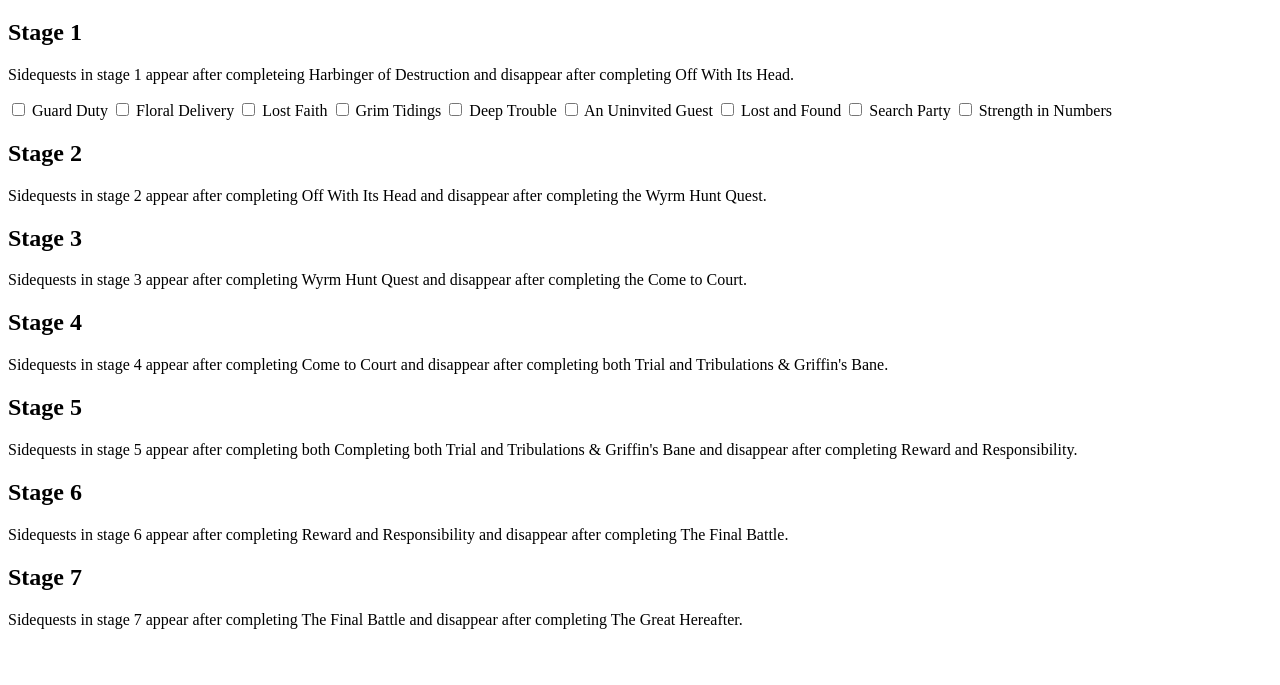
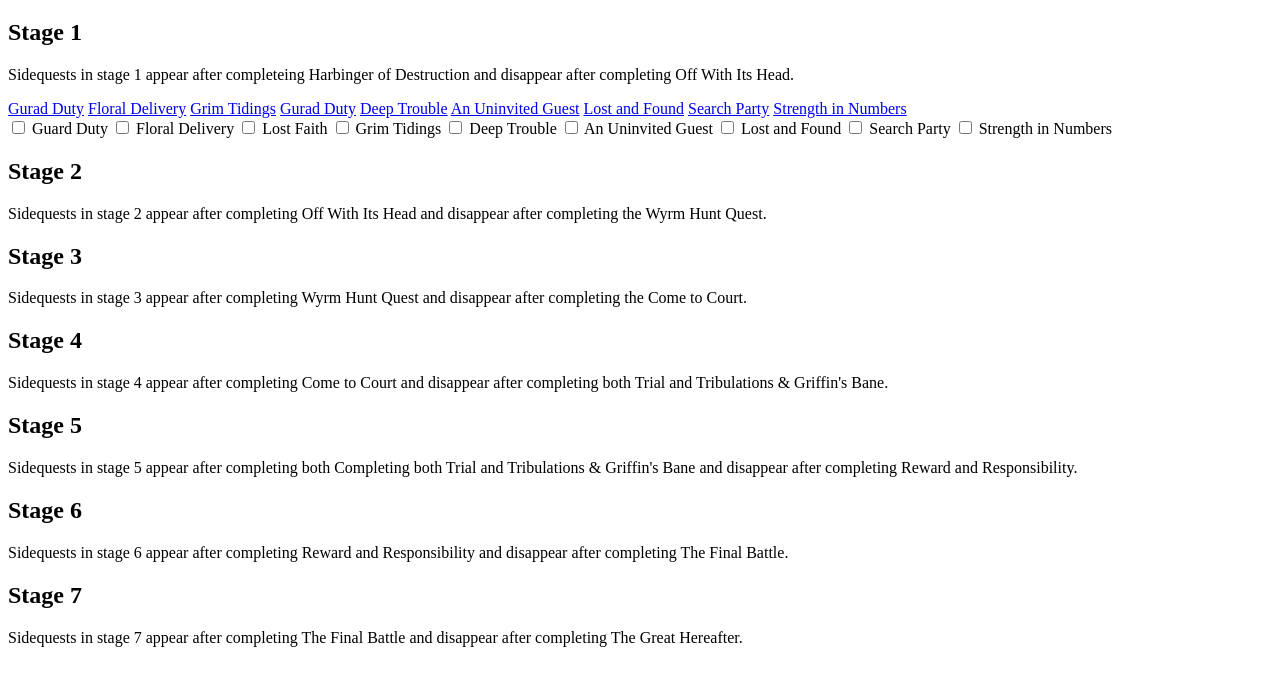
Before and after one commit to amchatman/Dragons-Dogma-Sidequest-List, a plain HTML site: page index.html in a window 1280 px wide. Shown: the part 61-746 px from the top of the page. Drawn offline with Linux system fonts and the light colour scheme.

Commit message:
Stage One -Add hyperlinks -Created divs -Added comments

```diff
--- a/index.html
+++ b/index.html
@@ -8,12 +8,30 @@
   <body>
     <h1>Dragon's Dogma Side Quest</h1>
     <div>
+      <!-- Start of Stage One side quest-->
       <h2>Stage 1</h2>
       <p>
         Sidequests in stage 1 appear after completeing Harbinger of Destruction
         and disappear after completing Off With Its Head.
       </p>
-      <input type="checkbox" id="guard_duty" name="quest" value="guard_duty" />
+      <div>
+        <a href="#">Gurad Duty</a>
+        <a href="#">Floral Delivery</a>
+        <a href="#">Grim Tidings</a>
+        <a href="#">Gurad Duty</a>
+        <a href="#">Deep Trouble</a>
+        <a href="#">An Uninvited Guest</a>
+        <a href="#">Lost and Found</a>
+        <a href="#">Search Party</a>
+        <a href="#">Strength in Numbers</a>
+      </div>
+      <div>
+        <input
+          type="checkbox"
+          id="guard_duty"
+          name="quest"
+          value="guard_duty"
+        />
         <label for="guard_duty">Guard Duty</label>
 
         <input
@@ -24,7 +42,12 @@
         />
         <label for="floral_delivery">Floral Delivery</label>
 
-      <input type="checkbox" id="lost_faith" name="quest" value="lost_faith" />
+        <input
+          type="checkbox"
+          id="lost_faith"
+          name="quest"
+          value="lost_faith"
+        />
         <label for="lost_faith">Lost Faith</label>
 
         <input
@@ -42,6 +65,7 @@
           value="deep_trouble"
         />
         <label for="deep_trouble">Deep Trouble</label>
+
         <input
           type="checkbox"
           id="an_uninvited_guest"
@@ -73,12 +97,15 @@
           value="strength_in_numbers"
         />
         <label for="strength_in_numbers">Strength in Numbers</label>
-
+      </div>
+      <!-- End of Stage One side quest-->
       <h2>Stage 2</h2>
+      <!-- Start of Stage Two side quest-->
       <p>
         Sidequests in stage 2 appear after completing Off With Its Head and
         disappear after completing the Wyrm Hunt Quest.
       </p>
+      <!-- End of Stage Two side quest-->
       <h2>Stage 3</h2>
       <p>
         Sidequests in stage 3 appear after completing Wyrm Hunt Quest and
```
Lines whose indentation alone changed are shown as unchanged.
